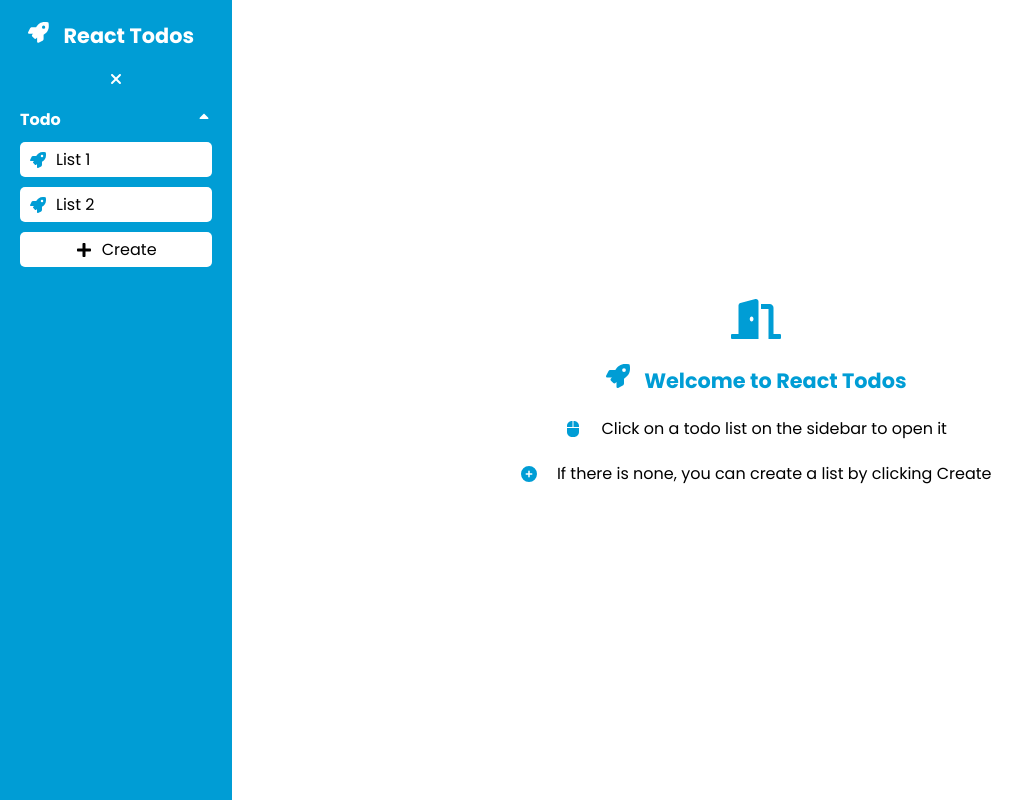
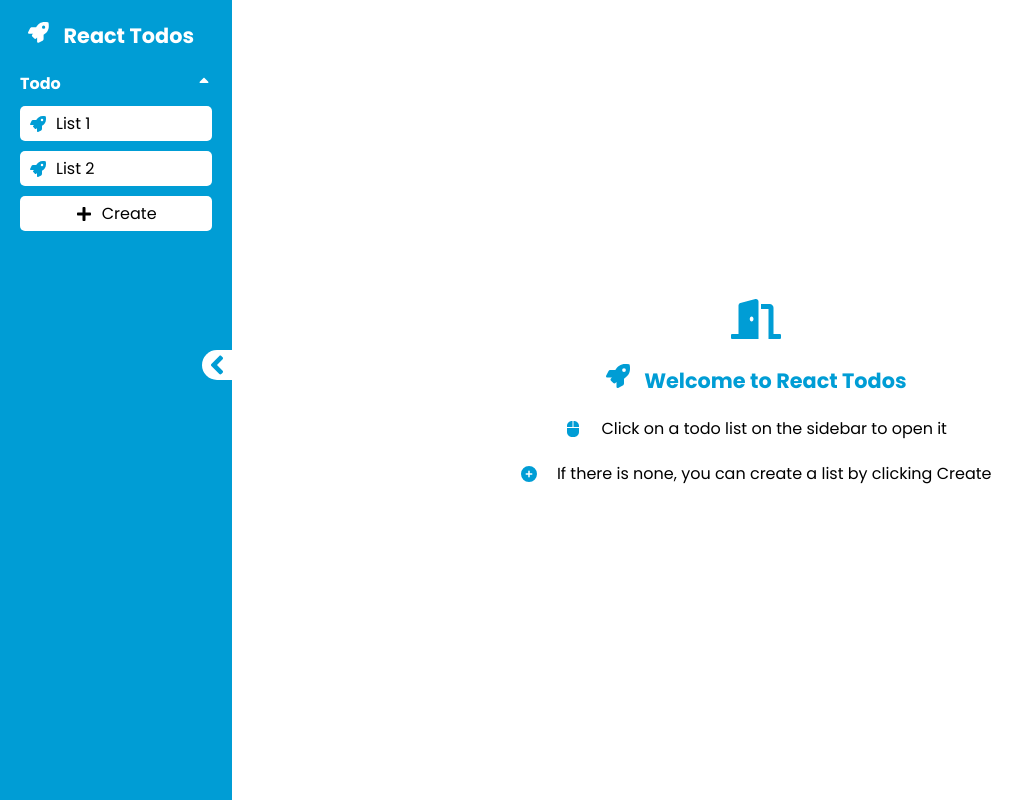
Before and after one commit to mafgit/react-todos, a React (Create React App) app: page / in a window 1280 px wide. Shown: the whole page, without its empty margins (0-1034 px from the left). Built offline with nearby package versions, Linux system fonts and the light colour scheme; the HTML template or start-up script is replaced by a standard one.

Commit message:
completed sidebar anim

```diff
--- a/src/App.jsx
+++ b/src/App.jsx
@@ -6,7 +6,8 @@ import CreateTodoList from "./pages/CreateTodoList";
 import CreateTodo from "./pages/CreateTodo";
 import HomePage from "./pages/HomePage";
 import InvalidPath from "./pages/InvalidPath";
-import { FaBars } from "react-icons/fa";
+import { FaAngleRight, FaBars } from "react-icons/fa";
+import { motion } from "framer-motion";
 
 export const MainContext = createContext(0);
 
@@ -90,10 +91,27 @@ function App() {
             setSidebarOpened={setSidebarOpened}
           />
 
-          <div className="main-container">
+          <div
+            className="main-container"
+            // variants={{
+            //   full: {
+            //     x: "0",
+            //     width: "100%",
+            //     transition: { ease: "easeInOut", duration: 0.3 },
+            //   },
+            //   notFull: {
+            //     x: "0",
+            //     width: "100%",
+            //     transition: { ease: "easeInOut", duration: 0.3 },
+            //   },
+            // }}
+            // initial="notFull"
+            // animate={sidebarOpened ? "notFull" : "full"}
+            // exit={{ display: "none" }}
+          >
             {!sidebarOpened && (
-              <FaBars
-                className="bars btn"
+              <FaAngleRight
+                className="open-btn btn"
                 onClick={() => setSidebarOpened(true)}
               />
             )}
--- a/src/components/Sidebar.jsx
+++ b/src/components/Sidebar.jsx
@@ -3,7 +3,13 @@ import { MainContext } from "../App";
 import SidebarItem from "./SidebarItem";
 import "../styles/Sidebar.css";
 import { Link, useLocation } from "react-router-dom";
-import { FaPlus, FaRocket, FaSortUp } from "react-icons/fa";
+import {
+  FaAngleLeft,
+  FaArrowLeft,
+  FaPlus,
+  FaRocket,
+  FaSortUp,
+} from "react-icons/fa";
 import { AnimatePresence, motion } from "framer-motion";
 import { FaXmark } from "react-icons/fa6";
 
@@ -55,7 +61,10 @@ const Sidebar = ({ sidebarOpened, setSidebarOpened }) => {
           </h1>
         </Link>
 
-        <FaXmark className="btn" onClick={() => setSidebarOpened(false)} />
+        <FaAngleLeft
+          className="close-btn btn"
+          onClick={() => setSidebarOpened(false)}
+        />
 
         <div className="sidebar-section">
           <div className="section-head">
--- a/src/index.css
+++ b/src/index.css
@@ -48,17 +48,25 @@ a {
   width: 100%;
   /* margin-left: 275px; */
   height: 100vh;
+  /* transition: all 0.3s; */
 }
 
 .main {
   padding: 50px;
   width: 100%;
   height: 100%;
+  /* transition: all 0.3s; */
 }
 
-.bars {
-  position: fixed;
-  left: 20px;
-  top: 20px;
-  color: #009dd5;
+.open-btn {
+  background-color: #009dd5;
+  /* padding: 10px; */
+  color: #fff;
+  width: 30px;
+  height: 30px;
+  border-radius: 0 50% 50% 0;
+  position: absolute;
+  top: calc(50% - 50px);
+  left: 0;
+  z-index: 2;
 }
--- a/src/styles/Sidebar.css
+++ b/src/styles/Sidebar.css
@@ -10,6 +10,7 @@
   padding: 20px;
   gap: 20px;
   /* position: fixed; */
+  z-index: 3;
 }
 
 .sidebar .rocket {
@@ -94,3 +95,15 @@
   text-decoration: none;
   color: #fff;
 }
+
+.close-btn {
+  background-color: #fff;
+  /* padding: 10px; */
+  color: #009dd5;
+  width: 30px;
+  height: 30px;
+  border-radius: 50% 0 0 50%;
+  position: absolute;
+  top: calc(50% - 50px);
+  right: 0;
+}
```
